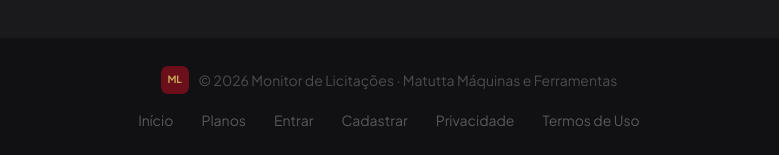
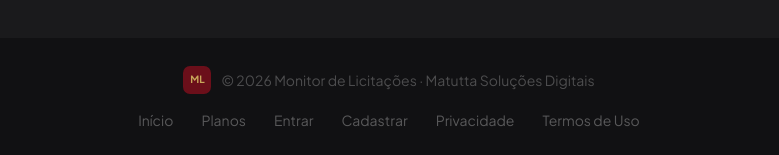
Before and after one commit to matuttamf/monitor-licitacoes, a Next.js app: page / in a window 1280 px wide. Shown: the part 6385-6540 px from the top of the page, without its empty margins (251-1030 px from the left). Built offline with nearby package versions, Linux system fonts and the light colour scheme.

Commit message:
Rodapé: corrigir nome para Matutta Soluções Digitais

```diff
--- a/app/page.tsx
+++ b/app/page.tsx
@@ -389,7 +389,7 @@ export default function LandingPage() {
       <footer className="bg-[#111113] px-10 py-7 text-center">
         <div className="flex items-center justify-center gap-2.5 mb-4">
           <div className="w-7 h-7 rounded-[7px] bg-[#6B0F1A] flex items-center justify-center text-[10px] font-black text-[#C9A65A]">ML</div>
-          <span className="text-sm text-[rgba(255,255,255,0.25)]">© {new Date().getFullYear()} Monitor de Licitações · Matutta Máquinas e Ferramentas</span>
+          <span className="text-sm text-[rgba(255,255,255,0.25)]">© {new Date().getFullYear()} Monitor de Licitações · Matutta Soluções Digitais</span>
         </div>
         <div className="flex gap-7 justify-center flex-wrap">
           {[['Início', '/'], ['Planos', '/assinar'], ['Entrar', '/login'], ['Cadastrar', '/cadastro'], ['Privacidade', '/privacidade'], ['Termos de Uso', '/termos']].map(([label, href]) => (
```
